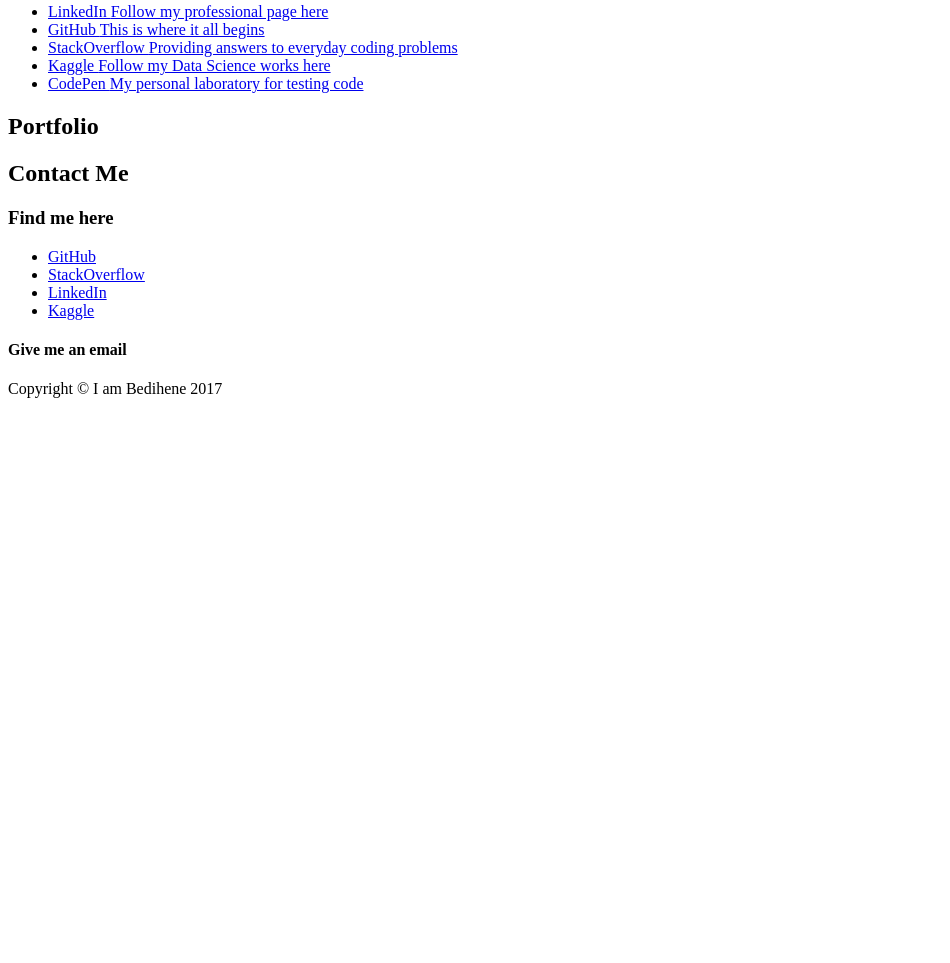
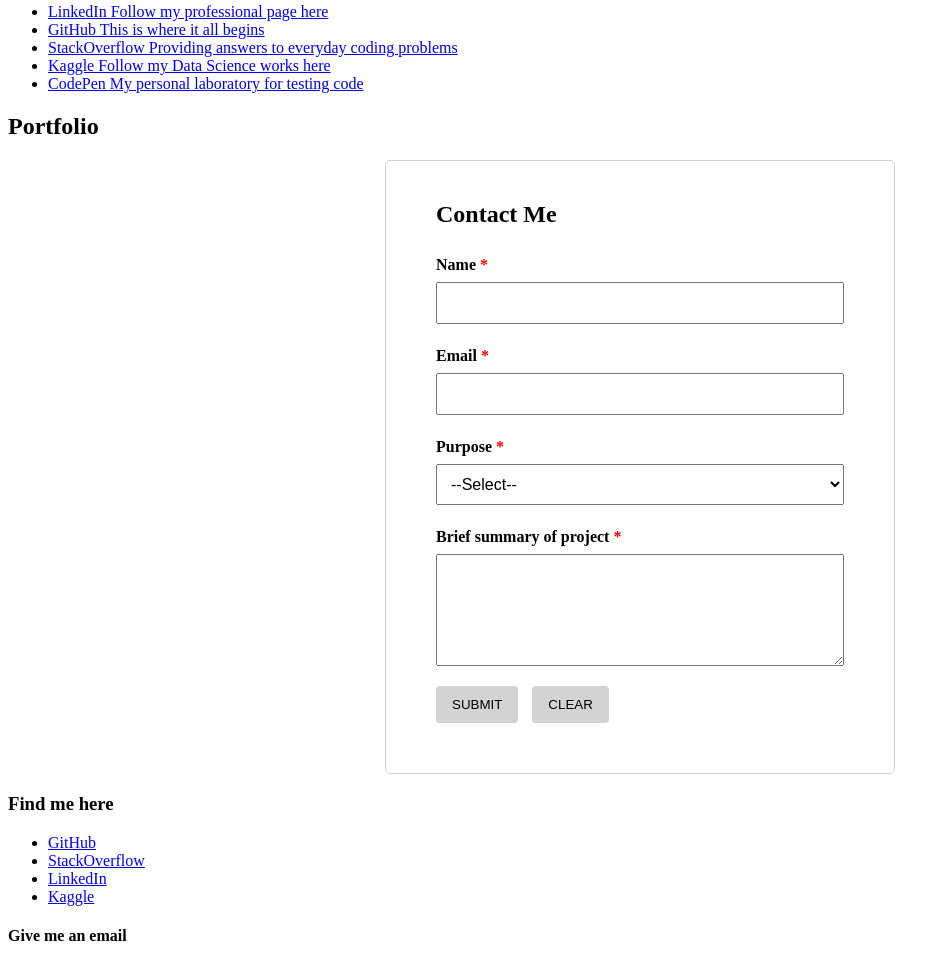
Before and after one commit to BediHene/HTML-CSS-Lab, a plain HTML site: page index.html in a window 1280 px wide. Shown: the part 881-1844 px from the top of the page, without its empty margins (0-950 px from the left). Before the commit the page ends 1295 px from the top, so only its background shows below. Drawn offline with Linux system fonts and the light colour scheme.

Commit message:
added form styles

```diff
--- /dev/null
+++ b/css/index.css
@@ -0,0 +1,48 @@
+
+
+
+/* --------------------------------
+forms styles
+--------------------------------- */
+@media screen and (min-width: 600px) {
+   .form-container {
+       border: 1px solid lightgrey;
+       border-radius: 5px;
+       max-width: 408px;
+       margin: 0 auto;
+       padding: 20px 50px 50px;
+   }
+}
+
+.form-label {
+    display: block;
+    padding: 8px 0;
+    font-weight: bold;
+}
+
+.form-label span {
+    color: red;
+}
+
+.form-control {
+    display: block;
+    width: 100%;
+    padding: 10px;
+    font-size: 16px;
+    margin-bottom: 15px;
+    box-sizing: border-box;
+}
+
+.form-button {
+    padding: 10px 15px;
+    text-transform: uppercase;
+    border-radius: 4px;
+    border: 1px solid transparent;
+    background: lightgrey;
+    margin-right: 10px;
+    margin-top: 5px;
+}
+
+.form-button:hover {
+    background: lightblue;
+}
--- a/index.html
+++ b/index.html
@@ -3,7 +3,8 @@
 <head>
     <meta charset="UTF-8">
     <meta name="viewport" content="width=device-width, initial-scale=1.0">
-    <title>Document</title>
+    <title>Portfolio</title>
+    <link rel="stylesheet" href="css\index.css">
 </head>
 <body>
     <header>
@@ -132,7 +133,41 @@
     </section>
 
     <section class="contact-me">
-        <h2>Contact Me</h2>
+        <div class="form-container">
+            <h2>Contact Me</h2>
+            <form action="https://formspree.io/psalm900@yahoo.com" method="POST">
+                <div>
+                    <label for="name" class="form-label">Name <span>*</span></label>
+                    <input type="text" name="Name" id="name" class="form-control" required>
+                </div>
+
+                <div>
+                    <label for="email" class="form-label">Email <span>*</span></label>
+                    <input type="email" name="Email" id="email" class="form-control" required>
+                </div>
+
+                <div>
+                    <label for="purpose" class="form-label">Purpose <span>*</span></label>
+                    <select name="purpose-of-contact" id="purpose" class="form-control" required>
+                        <option value="none" label="--Select--" selected disabled hidden></option>
+                        <option value="need-website" label="I need a website"></option>
+                        <option value="hire-you" label="I want to hire you"></option>
+                        <option value="partner" label="I want to work with you on a project"></option>
+                        <option value="good-job" label="I think you're doing a great job"></option>
+                    </select>
+                </div>
+
+                <div>
+                    <label for="message" class="form-label">Brief summary of project <span>*</span></label>
+                    <textarea name="project-summary" id="message" cols="30" rows="5" class="form-control" required></textarea>
+                </div>
+
+                <div>
+                    <button type="submit" class="form-button">Submit</button>
+                    <button type="reset" class="form-button">Clear</button>
+                </div>
+            </form>
+        </div>
     </section>
 
     <footer class="main-footer">
```
